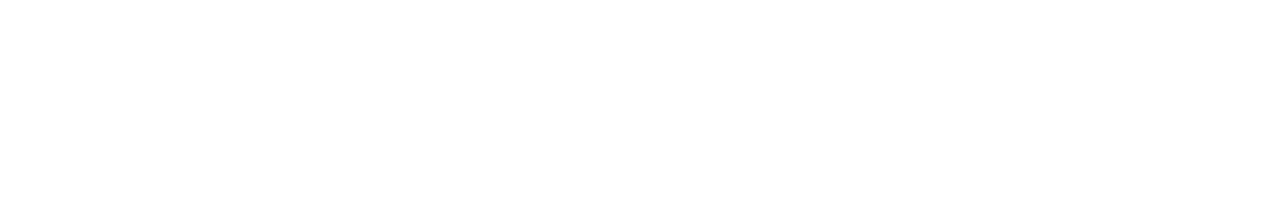
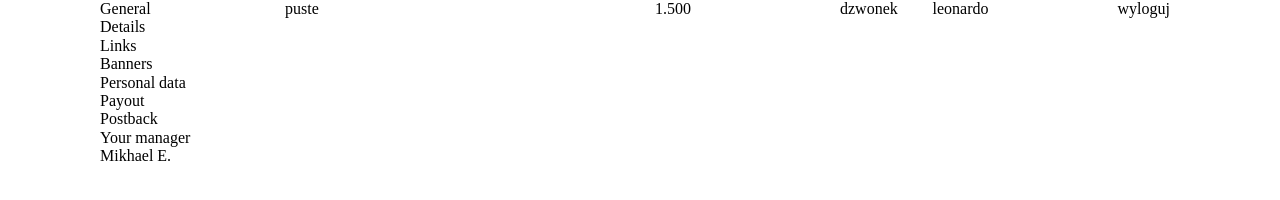
Before and after one commit to Osytek/Projekt-Indywidualny, a website: page src/index.html in a window 1280 px wide. Drawn offline with nearby package versions, Linux system fonts and the light colour scheme; files that its build step writes are made by us from their sources.

Commit message:
Add base html

```diff
--- a/package.json
+++ b/package.json
@@ -14,7 +14,6 @@
         "test:js": "eslint src/js/",
         "test:scss": "stylelint src/sass/",
         "build": "npm-run-all build:* test",
-        "build:clean": "mkdirp dist && rm -r dist && mkdirp dist",
         "build:copy": "copyfiles -a -u 1 -e \"**/sass/**/*\" -e \"**/.gitkeep\" \"src/**/*\" dist",
         "build:sass": "node-sass --output-style compact -o dist/css src/sass",
         "build:autoprefixer": "postcss dist/css/*.css --use autoprefixer -d dist/css",
--- a/src/index.html
+++ b/src/index.html
@@ -9,6 +9,65 @@
         <link rel="stylesheet" href="css/style.css">
      </head>
      <body>
+        <nav>
+           <div class="container row">
+            <div class="col-md-2">
+               <aside>
+                  <div class="side-bar column">
+                     <div>
+                      <div>
+                        General
+                      </div>
+                      <div>
+                        Details
+                      </div>
+                      <div>
+                        Links
+                      </div>
+                      <div>
+                        Banners
+                      </div>
+                      <div>
+                        Personal data
+                      </div>
+                      <div>
+                        Payout
+                      </div>
+                      <div>
+                        Postback
+                      </div>
+                     </div>
+                     <div>
+                      <div>
+                        Your manager <br>
+                        Mikhael E.
+                      </div>
+                     </div>
+                  </div>
+               </aside>
+              </div>
+              <div class="col-md-4">
+               puste
+              </div>
+              <div class="col-md-2">
+               1.500
+              </div>
+              <div class="col-md-1">
+               dzwonek
+              </div>
+              <div class="col-md-2">
+               leonardo
+              </div>
+              <div class="col-md-1">
+               wyloguj
+              </div>
+           </div>
+        </nav>
+        <section class="general-statistic">
 
+        </section>
+        <section class="links">
+
+        </section>
      </body>
 </html>
--- a/src/sass/_layout.scss
+++ b/src/sass/_layout.scss
@@ -0,0 +1,9 @@
+// Global
+.container {
+    max-width: 1140px;
+    margin: 0 auto;
+}
+// Side bar
+.side-bar{
+    width: 200px;
+}
--- a/src/sass/style.scss
+++ b/src/sass/style.scss
@@ -5,7 +5,7 @@
 @import "layout";
 
 /* Components */
- //@import "components/form_field";
+//@import "components/form_field";
 
 /* Sections */
 //@import "section/registration_form";
```
Also changed, not shown: .stylelintrc.json (added), src/sass/_normalize.scss (indentation only).
